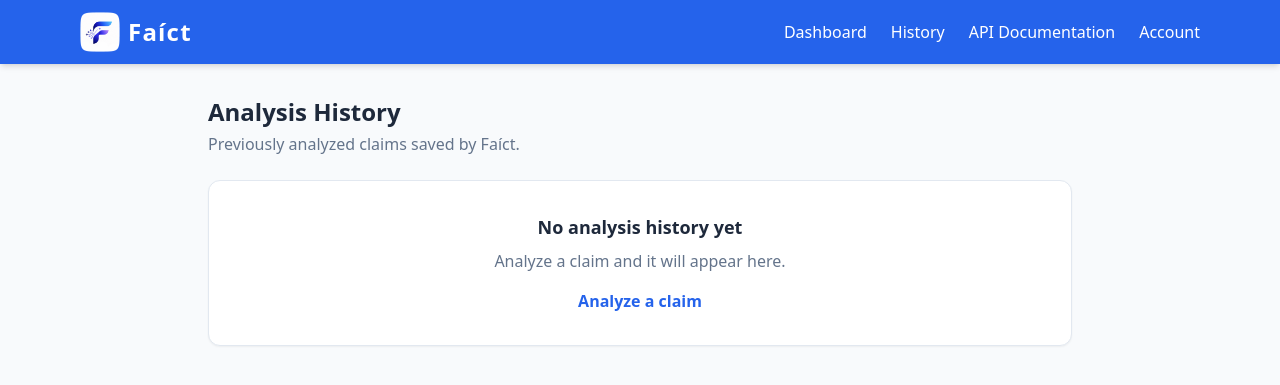
After one commit to JohnoRichCS/cs410-BLUE-team-project, a Flask app: page /history in a window 1280 px wide. The commit adds this page. Shown: the top 385 px of the page. Run offline with Flask 3, Linux system fonts and the light colour scheme; some libraries are stand-ins or nearby versions.

Commit message:
Add analysis history page

```diff
--- a/routes/main.py
+++ b/routes/main.py
@@ -44,6 +44,20 @@ def analyze():
     )
 
 
+@main.route("/history")
+def history():
+    saved_submissions = (
+        Submission.query
+        .order_by(Submission.created_at.desc())
+        .all()
+    )
+
+    return render_template(
+        "history.html",
+        submissions=saved_submissions
+    )
+
+
 @main.route("/submissions")
 def submissions():
     saved_submissions = Submission.query.all()
@@ -54,7 +68,9 @@ def submissions():
                 "id": item.id,
                 "claim": item.claim,
                 "verdict": item.verdict,
-                "confidence": item.confidence
+                "confidence": item.confidence,
+                "summary": item.summary,
+                "explanation": item.explanation
             }
             for item in saved_submissions
         ]
--- a/templates/base.html
+++ b/templates/base.html
@@ -12,39 +12,119 @@
     <script src="https://cdn.tailwindcss.com"></script>
 
     {% block head %}{% endblock %}
+</head>
 
-</head>
 <body class="bg-slate-50 text-slate-800 font-sans antialiased">
-    </header>
+
+    <header>
         <nav class="bg-blue-600 text-white shadow-md relative z-20">
             <div class="max-w-6xl mx-auto px-4 py-3 flex justify-between items-center">
 
-                <a href="/" class="flex items-center space-x-2 hover:opacity-90 transition cursor-pointer">
-                <img src="{{ url_for('static', filename='images/Faict-logo-simple.png') }}" alt="Faict Logo" class="w-10 h-10">
-                <span class="text-2xl font-bold tracking-wider">Faíct</span>
+                <a
+                    href="/"
+                    class="flex items-center space-x-2 hover:opacity-90 transition cursor-pointer"
+                >
+                    <img
+                        src="{{ url_for('static', filename='images/Faict-logo-simple.png') }}"
+                        alt="Faict Logo"
+                        class="w-10 h-10"
+                    >
+
+                    <span class="text-2xl font-bold tracking-wider">
+                        Faíct
+                    </span>
                 </a>
 
                 <div class="hidden md:flex space-x-6">
-                    <a href="#" class="hover:text-blue-200 font-medium transition">Dashboard</a>
-                    <a href="#" class="hover:text-blue-200 font-medium transition">History</a>
-                    <a href="#" class="hover:text-blue-200 font-medium transition">API Documentation</a>
-                    <a href="#" class="hover:text-blue-200 font-medium transition">Account</a>
+
+                    <a
+                        href="/"
+                        class="hover:text-blue-200 font-medium transition"
+                    >
+                        Dashboard
+                    </a>
+
+                    <a
+                        href="/history"
+                        class="hover:text-blue-200 font-medium transition"
+                    >
+                        History
+                    </a>
+
+                    <a
+                        href="#"
+                        class="hover:text-blue-200 font-medium transition"
+                    >
+                        API Documentation
+                    </a>
+
+                    <a
+                        href="#"
+                        class="hover:text-blue-200 font-medium transition"
+                    >
+                        Account
+                    </a>
+
                 </div>
 
                 <div class="md:hidden flex items-center">
-                    <button onclick="document.getElementById('mobile-menu').classList.toggle('hidden')" class="text-white hover:text-blue-200 focus:outline-none transition">
-                        <svg class="w-7 h-7" fill="none" stroke="currentColor" viewBox="0 0 24 24" xmlns="http://www.w3.org/2000/svg">
-                            <path stroke-linecap="round" stroke-linejoin="round" stroke-width="2" d="M4 6h16M4 12h16M4 18h16"></path>
+
+                    <button
+                        onclick="document.getElementById('mobile-menu').classList.toggle('hidden')"
+                        class="text-white hover:text-blue-200 focus:outline-none transition"
+                    >
+                        <svg
+                            class="w-7 h-7"
+                            fill="none"
+                            stroke="currentColor"
+                            viewBox="0 0 24 24"
+                            xmlns="http://www.w3.org/2000/svg"
+                        >
+                            <path
+                                stroke-linecap="round"
+                                stroke-linejoin="round"
+                                stroke-width="2"
+                                d="M4 6h16M4 12h16M4 18h16"
+                            ></path>
                         </svg>
                     </button>
+
                 </div>
             </div>
 
-            <div id="mobile-menu" class="hidden md:hidden bg-blue-700 pb-4 pt-2 px-4 shadow-inner absolute w-full left-0 border-t border-blue-500">
-                <a href="#" class="block py-3 text-white hover:text-blue-200 font-medium border-b border-blue-600">Dashboard</a>
-                <a href="#" class="block py-3 text-white hover:text-blue-200 font-medium border-b border-blue-600">History</a>
-                <a href="#" class="block py-3 text-white hover:text-blue-200 font-medium border-b border-blue-600">API Documentation</a>
-                <a href="#" class="block py-3 text-white hover:text-blue-200 font-medium">Account</a>
+            <div
+                id="mobile-menu"
+                class="hidden md:hidden bg-blue-700 pb-4 pt-2 px-4 shadow-inner absolute w-full left-0 border-t border-blue-500"
+            >
+
+                <a
+                    href="/"
+                    class="block py-3 text-white hover:text-blue-200 font-medium border-b border-blue-600"
+                >
+                    Dashboard
+                </a>
+
+                <a
+                    href="/history"
+                    class="block py-3 text-white hover:text-blue-200 font-medium border-b border-blue-600"
+                >
+                    History
+                </a>
+
+                <a
+                    href="#"
+                    class="block py-3 text-white hover:text-blue-200 font-medium border-b border-blue-600"
+                >
+                    API Documentation
+                </a>
+
+                <a
+                    href="#"
+                    class="block py-3 text-white hover:text-blue-200 font-medium"
+                >
+                    Account
+                </a>
+
             </div>
         </nav>
     </header>
@@ -54,5 +134,7 @@
     </main>
 
     <script src="{{ url_for('static', filename='js/main.js') }}"></script>
+
 </body>
+
 </html>
--- /dev/null
+++ b/templates/history.html
@@ -0,0 +1,109 @@
+{% extends "base.html" %}
+
+{% block title %}Faíct - History{% endblock %}
+
+{% block content %}
+
+<div class="mb-6">
+    <h1 class="text-2xl font-bold text-slate-800">
+        Analysis History
+    </h1>
+
+    <p class="text-slate-500 mt-1">
+        Previously analyzed claims saved by Faíct.
+    </p>
+</div>
+
+{% if submissions %}
+
+<div class="space-y-4">
+
+    {% for submission in submissions %}
+
+    <div class="bg-white border border-slate-200 rounded-xl shadow-sm p-5">
+
+        <div class="flex flex-col sm:flex-row sm:items-start sm:justify-between gap-4">
+
+            <div class="flex-1">
+
+                <p class="text-sm font-bold text-slate-500 uppercase tracking-wide mb-1">
+                    Claim
+                </p>
+
+                <p class="text-lg font-semibold text-slate-800">
+                    {{ submission.claim }}
+                </p>
+
+            </div>
+
+            <div class="text-left sm:text-right">
+
+                {% if submission.verdict == "Unsupported" %}
+                    {% set display_verdict = "Contradicted" %}
+                {% else %}
+                    {% set display_verdict = submission.verdict %}
+                {% endif %}
+
+                <div class="inline-flex items-center px-3 py-1 rounded-full bg-slate-100 text-slate-700 text-sm font-bold uppercase">
+                    {{ display_verdict }}
+                </div>
+
+                <p class="text-sm text-slate-500 mt-2">
+                    {{ submission.confidence }}% confidence
+                </p>
+
+            </div>
+
+        </div>
+
+        <div class="mt-4 pt-4 border-t border-slate-100">
+
+            <p class="text-sm font-bold text-slate-500 uppercase tracking-wide mb-1">
+                Summary
+            </p>
+
+            <p class="text-slate-700">
+                {{ submission.summary }}
+            </p>
+
+        </div>
+
+        {% if submission.created_at %}
+
+        <div class="mt-4 text-xs text-slate-400">
+            Analyzed:
+            {{ submission.created_at.strftime("%B %d, %Y at %I:%M %p") }}
+        </div>
+
+        {% endif %}
+
+    </div>
+
+    {% endfor %}
+
+</div>
+
+{% else %}
+
+<div class="bg-white border border-slate-200 rounded-xl shadow-sm p-8 text-center">
+
+    <h2 class="text-lg font-bold text-slate-800 mb-2">
+        No analysis history yet
+    </h2>
+
+    <p class="text-slate-500 mb-4">
+        Analyze a claim and it will appear here.
+    </p>
+
+    <a
+        href="/"
+        class="text-blue-600 font-semibold hover:underline"
+    >
+        Analyze a claim
+    </a>
+
+</div>
+
+{% endif %}
+
+{% endblock %}
```
